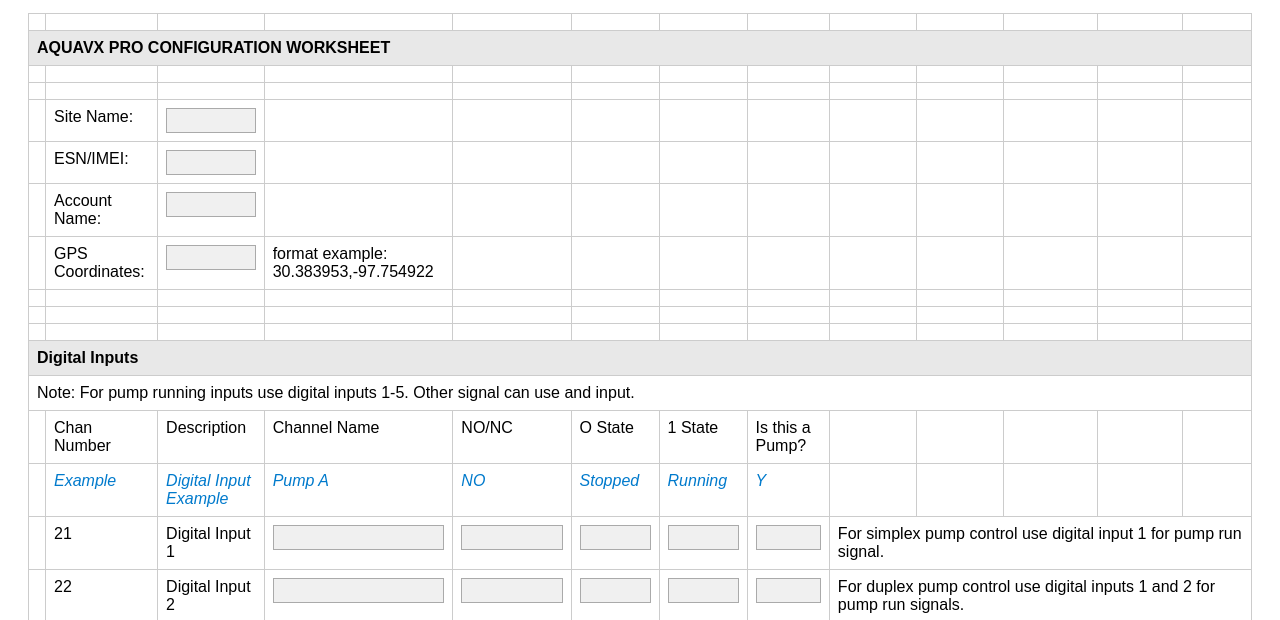
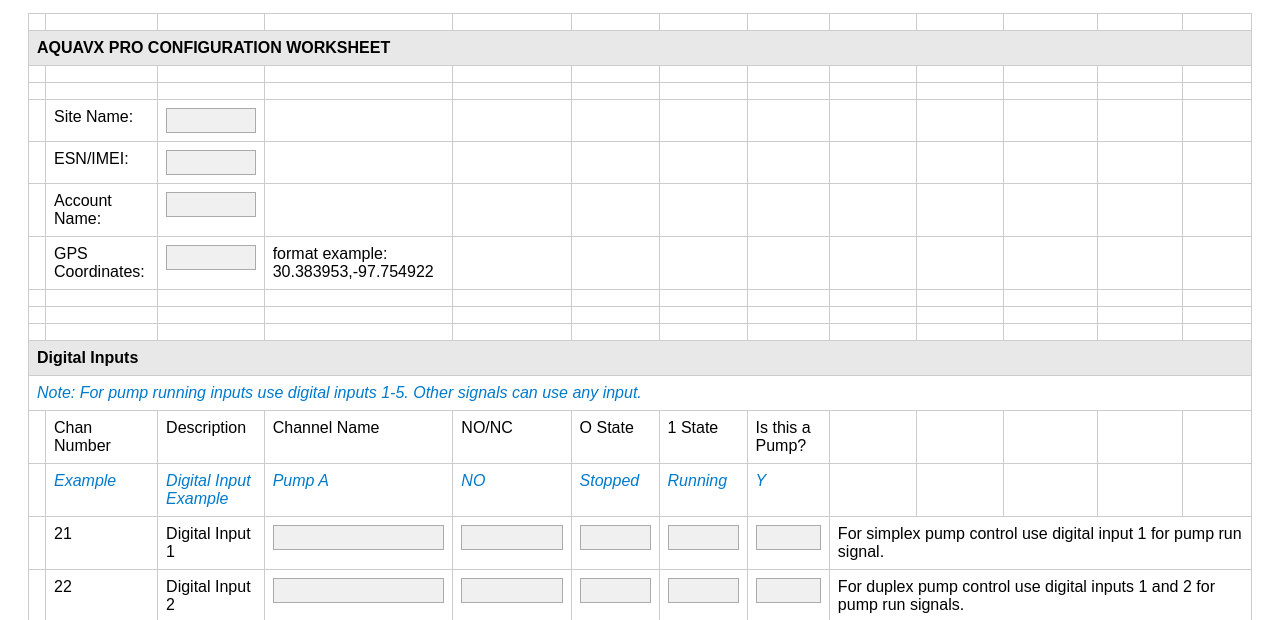
Before and after one commit to cachristie22/analog-input-configurator, a plain HTML site: page formuploadtest.html in a window 1280 px wide. Shown: the part 126-746 px from the top of the page. Drawn offline with Linux system fonts and the light colour scheme.

Commit message:
Update formuploadtest.html

```diff
--- a/formuploadtest.html
+++ b/formuploadtest.html
@@ -35,7 +35,7 @@
 <tr><td></td><td></td><td></td><td></td><td></td><td></td><td></td><td></td><td></td><td></td><td></td><td></td><td></td></tr>
 <tr><td></td><td></td><td></td><td></td><td></td><td></td><td></td><td></td><td></td><td></td><td></td><td></td><td></td></tr>
 <tr class="section-header-cell"><td colspan="13">Digital Inputs</td></tr>
-<tr class="example-row"></tr><td colspan="13">Note: For pump running inputs use digital inputs 1-5. Other signal can use and input.</td></tr>
+<tr class="example-row"><td colspan="13">Note: For pump running inputs use digital inputs 1-5. Other signals can use any input.</td></tr>
 <tr><td></td><td>Chan Number</td><td>Description</td><td>Channel Name </td><td>NO/NC</td><td>O State</td><td>1 State</td><td>Is this a Pump?</td><td></td><td></td><td></td><td></td><td></td></tr>
 <tr class="example-row"><td></td><td>Example</td><td>Digital Input Example</td><td>Pump A</td><td>NO</td><td>Stopped</td><td>Running</td><td>Y</td><td></td><td></td><td></td><td></td><td></td></tr>
 <tr><td></td><td>21</td><td>Digital Input 1</td><td><input type="text" data-address="14_3" /></td><td><input type="text" data-address="14_4" /></td><td><input type="text" data-address="14_5" /></td><td><input type="text" data-address="14_6" /></td><td><input type="text" data-address="14_7" /></td><td colspan="5">For simplex pump control use digital input 1 for pump run signal.</td></tr>
```
